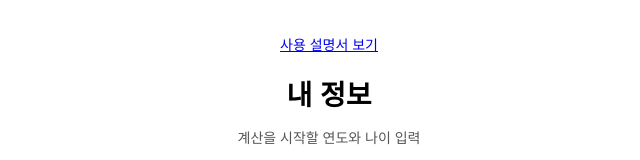
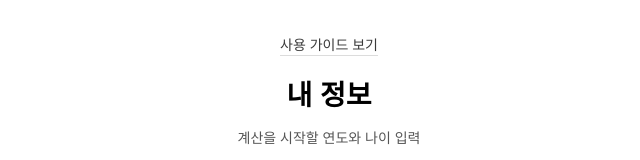
Before and after one commit to nolliter/mirae-calculation, a plain HTML site: page index.html in a window 1280 px wide. Shown: the top 160 px of the page, without its empty margins (327-967 px from the left). Drawn offline with nearby package versions, Linux system fonts and the light colour scheme.

Commit message:
Update index.html

```diff
--- a/index.html
+++ b/index.html
@@ -12,7 +12,7 @@
   <div class="container">
 
     <div class="section fixed-row-1">
-      <p class="description"><a href="guide.html" target="_blank">사용 설명서 보기</a></p>
+      <p class="description"><a href="guide.html" class="custom-link" target="_blank">사용 가이드 보기</a></p>
     </div>
 
 
```
